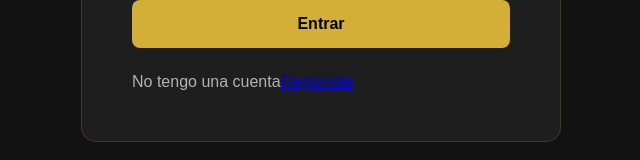
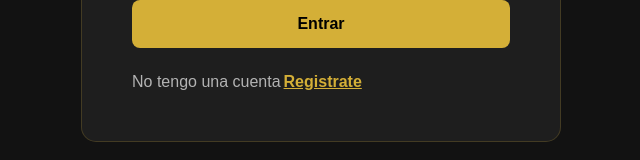
Before and after one commit to leandroblanca/SectorB, a React app in the folder frontend/: page / in a window 1280 px wide. Shown: the part 505-665 px from the top of the page, without its empty margins (319-959 px from the left). Built offline with nearby package versions, Linux system fonts and the light colour scheme; the HTML template or start-up script is replaced by a standard one.

Commit message:
fix: corregir clase de enlace en el contenedor de inicio de sesión

```diff
--- a/frontend/src/pages/auth/Auth.css
+++ b/frontend/src/pages/auth/Auth.css
@@ -109,9 +109,9 @@ button:hover{
     margin-top: 25px;
 }
 
-.login-container span{
+.login-link{
     color: var(--primary);
     cursor: pointer;
     font-weight: bold;
-
+    padding: 3px;
 }
```
